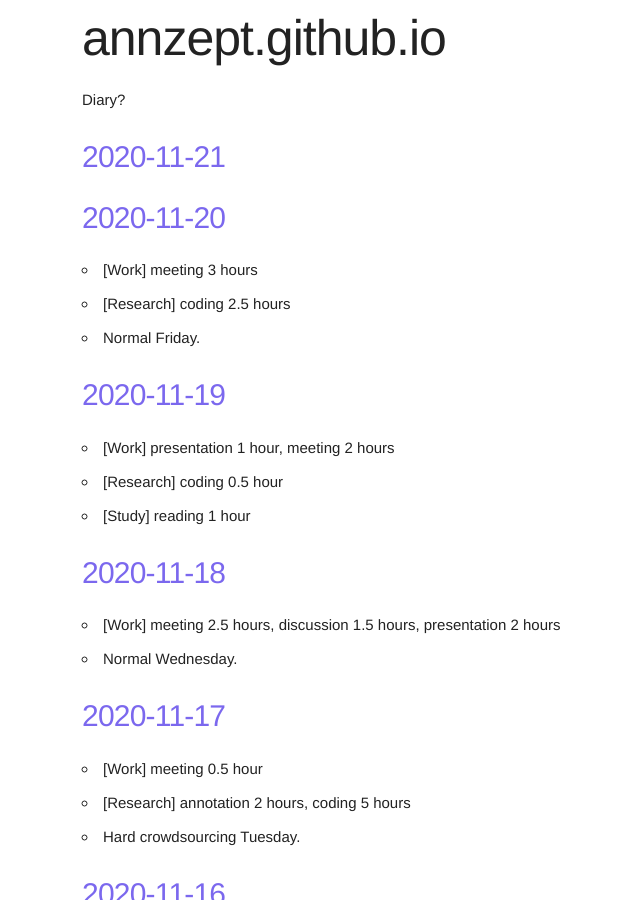
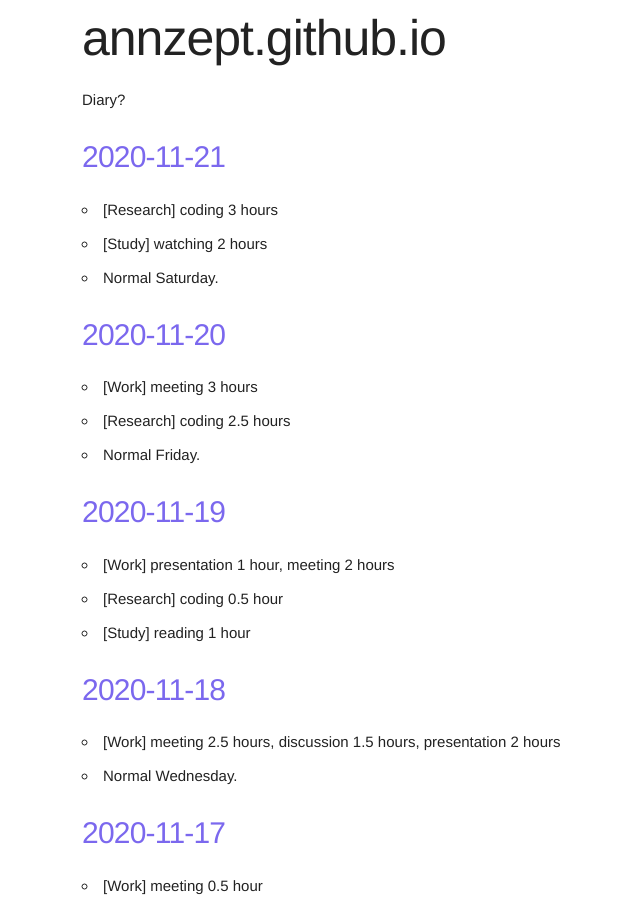
Before and after one commit to annzept/annzept.github.io, a Jekyll site: the page built from index.markdown, in a window 1280 px wide and 900 px high. Shown: the whole window, without its empty margins (78-718 px from the left). Built offline with Jekyll 4.4.1, drawn with Linux system fonts in a browser that asks for light colours.

Commit message:
Sun Nov 22 01:22:04 JST 2020

```diff
--- a/_posts/2020-11-21-diary.md
+++ b/_posts/2020-11-21-diary.md
@@ -4,3 +4,7 @@ title:  2020-11-21
 date:   2020-11-21 23:59:59 +0900
 categories: diary
 ---
+
+- [Research] coding 3 hours
+- [Study] watching 2 hours
+- Normal Saturday.
```
